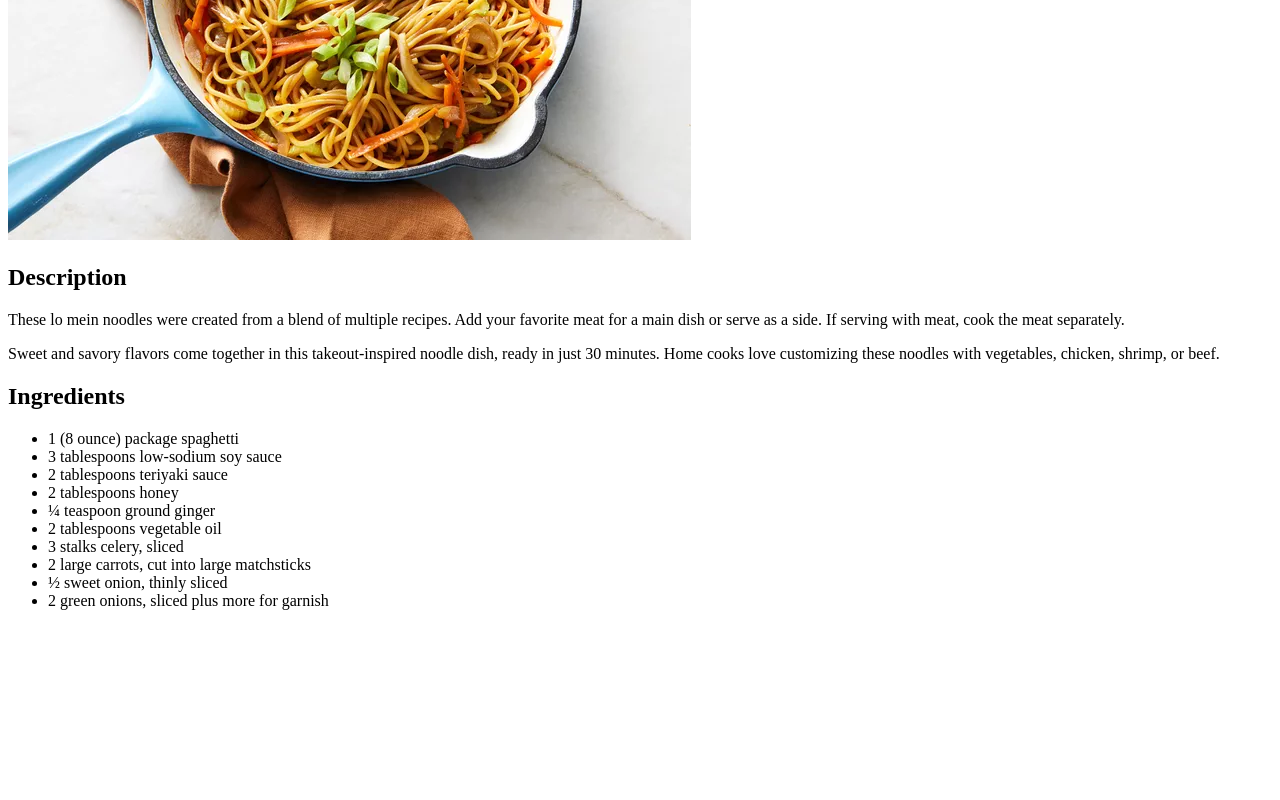
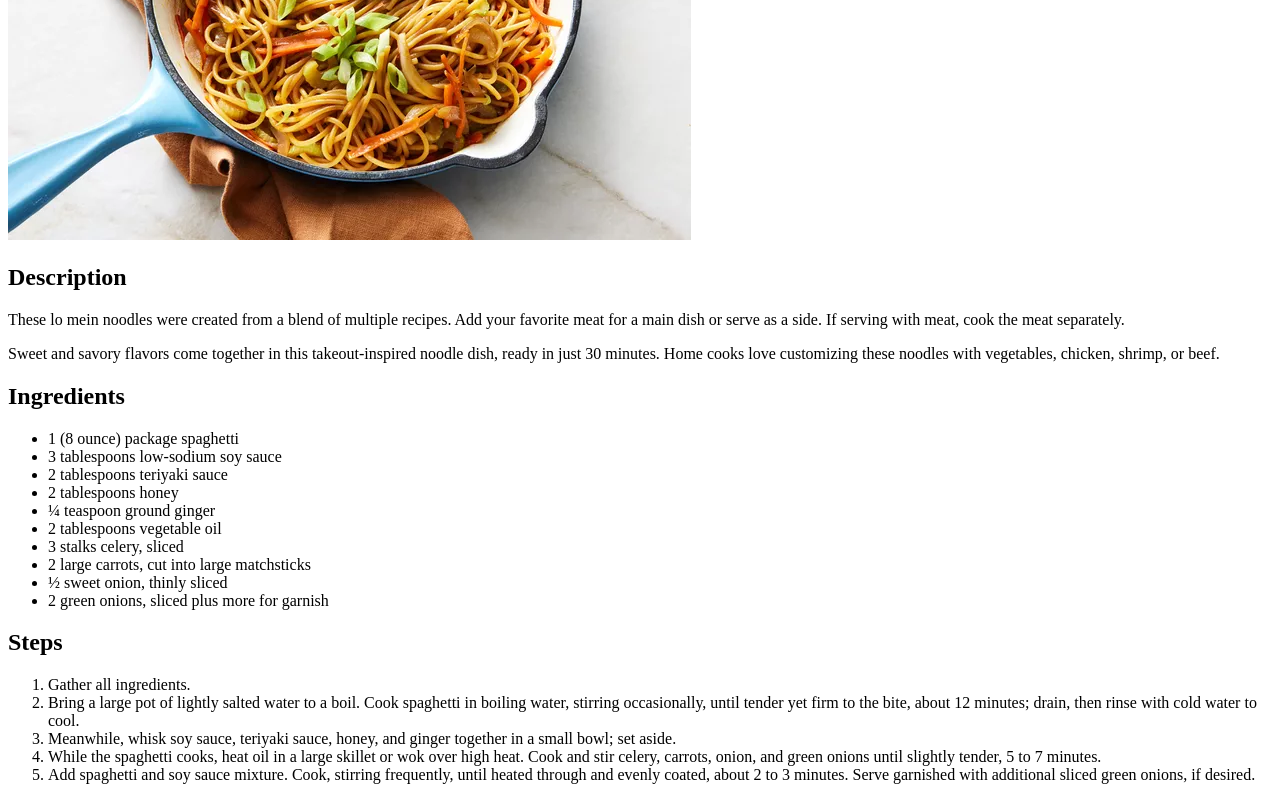
Before and after one commit to Danielle-Higgins/odin-recipes, a plain HTML site: page recipes/lo-mein.html in a window 1280 px wide. Shown: the part 378-1178 px from the top of the page. Before the commit the page ends 1004 px from the top, so only its background shows below. Drawn offline with Linux system fonts and the light colour scheme.

Commit message:
add steps to make lo mein dish

```diff
--- a/recipes/lo-mein.html
+++ b/recipes/lo-mein.html
@@ -37,5 +37,29 @@
       <li>½ sweet onion, thinly sliced</li>
       <li>2 green onions, sliced plus more for garnish</li>
     </ul>
+
+    <h2>Steps</h2>
+    <ol>
+      <li>Gather all ingredients.</li>
+      <li>
+        Bring a large pot of lightly salted water to a boil. Cook spaghetti in
+        boiling water, stirring occasionally, until tender yet firm to the bite,
+        about 12 minutes; drain, then rinse with cold water to cool.
+      </li>
+      <li>
+        Meanwhile, whisk soy sauce, teriyaki sauce, honey, and ginger together
+        in a small bowl; set aside.
+      </li>
+      <li>
+        While the spaghetti cooks, heat oil in a large skillet or wok over high
+        heat. Cook and stir celery, carrots, onion, and green onions until
+        slightly tender, 5 to 7 minutes.
+      </li>
+      <li>
+        Add spaghetti and soy sauce mixture. Cook, stirring frequently, until
+        heated through and evenly coated, about 2 to 3 minutes. Serve garnished
+        with additional sliced green onions, if desired.
+      </li>
+    </ol>
   </body>
 </html>
```
